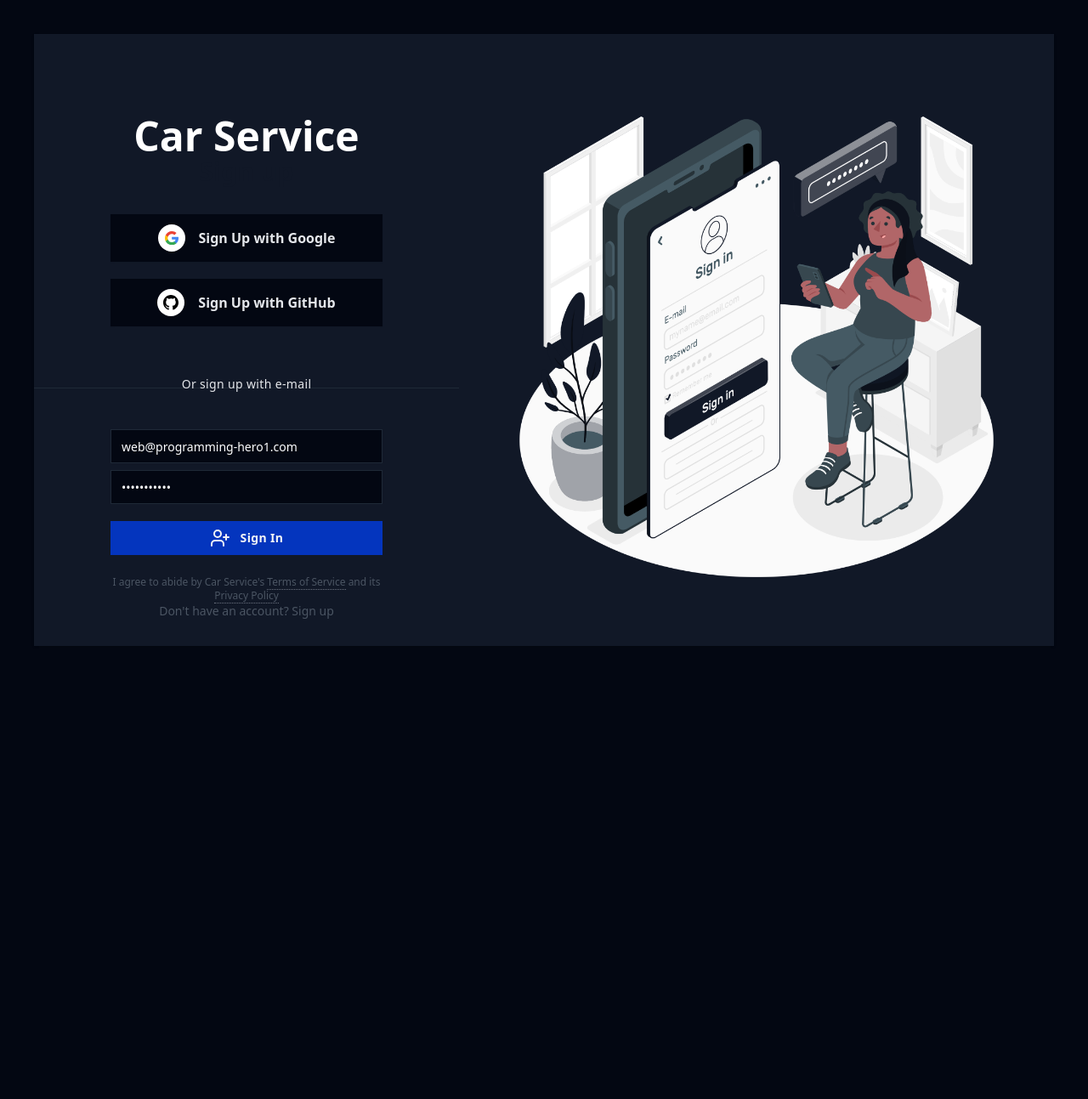
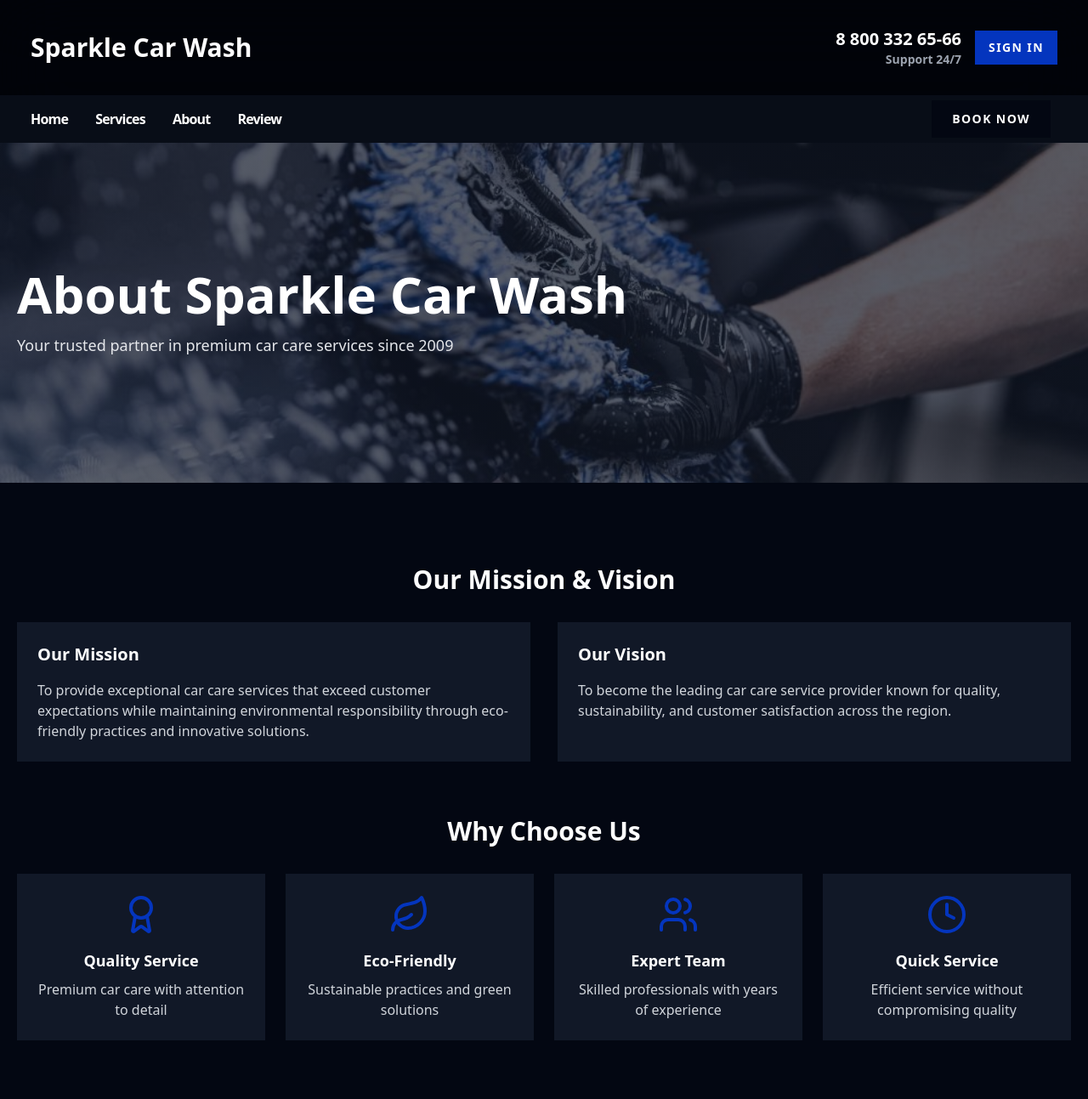
Before and after one commit to the-pujon/car-service-frontend, a React (Vite) app: page /about in a window 1280 px wide. Before the commit this address led to /auth/signin. Shown: the top 1293 px of the page at 85% size. Before the commit the page ends 800 px from the top, so only its background shows below. Built offline with nearby package versions, Linux system fonts and the light colour scheme; no server answers.

Commit message:
about page updated

```diff
--- a/src/components/home/About.tsx
+++ b/src/components/home/About.tsx
@@ -3,6 +3,7 @@ import { CheckCircle,PhoneCall } from "lucide-react";
 import hero1 from "../../assets/heroImage/hero4.jpg";
 import hero2 from "../../assets/heroImage/hero5.jpeg";
 import { Button } from "../ui/button";
+import { Link } from "react-router-dom";
 
 const About = () => {
     return (
@@ -99,8 +100,11 @@ const About = () => {
                         initial={{ y: 20,opacity: 0 }}
                         animate={{ y: 0,opacity: 1 }}
                         transition={{ duration: 0.5,delay: 0.9 }}
-                        className="flex flex-col lg:flex-row gap-10 sm:items-center"
+                        className="flex flex-col lg:flex-row gap-4 sm:items-center"
                     >
+                        <Button asChild className="bg-foreground text-white font-bold hover:text-black">
+                            <Link to="/about">Learn More</Link>
+                        </Button>
                         <Button className="bg-foreground text-white font-bold hover:text-black">
                             Book Now
                         </Button>
--- a/src/components/layout/MainLayout.tsx
+++ b/src/components/layout/MainLayout.tsx
@@ -1,8 +1,12 @@
-import { Outlet } from "react-router-dom"
+import { Outlet,useLocation } from "react-router-dom"
 import Navbar from "./Navbar"
 import Footer from "./Footer"
+import { useEffect } from "react";
 
 const MainLayout = () => {
+
+
+
     return (
         <div className="bg-background min-h-screen text-white">
             <Navbar />
@@ -35,7 +39,7 @@ const MainLayout = () => {
                     }
                     className="bg-foreground/30 inset-x-0 -z-10 top-1/2 left-[30%] xl:left-1/3  w-[50rem] h-[30rem] blur-3xl fixed -translate-y-1/2  flex justify-center"></div>*/}
 
-                <div className="z-10">
+                <div className="z-10 min-h-screen">
                     <Outlet />
                 </div>
             </div>
--- /dev/null
+++ b/src/pages/About/About.tsx
@@ -0,0 +1,151 @@
+import { motion } from 'framer-motion';
+import { Award,Clock,Users,Leaf,MapPin,Phone,Mail } from 'lucide-react';
+import aboutHero from '@/assets/heroImage/hero4.jpg';
+import { Button } from '@/components/ui/button';
+import { Link } from 'react-router-dom';
+
+const About = () => {
+    const containerVariants = {
+        hidden: { opacity: 0 },
+        visible: {
+            opacity: 1,
+            transition: {
+                staggerChildren: 0.2
+            }
+        }
+    };
+
+    const itemVariants = {
+        hidden: { y: 20,opacity: 0 },
+        visible: {
+            y: 0,
+            opacity: 1,
+            transition: { duration: 0.5 }
+        }
+    };
+
+    return (
+        <div className="min-h-screen">
+            {/* Hero Section */}
+            <motion.section
+                initial={{ opacity: 0 }}
+                animate={{ opacity: 1 }}
+                className="relative h-[40vh] md:h-[50vh] overflow-hidden"
+            >
+                <div
+                    className="absolute inset-0 bg-cover bg-center"
+                    style={{
+                        backgroundImage: `linear-gradient(rgba(17, 24, 39, 0.7), rgba(17, 24, 39, 0.7)), url(${aboutHero})`,
+                    }}
+                />
+                <div className="wrapper relative h-full flex items-center">
+                    <motion.div
+                        initial={{ y: 20,opacity: 0 }}
+                        animate={{ y: 0,opacity: 1 }}
+                        transition={{ duration: 0.5 }}
+                        className="max-w-3xl"
+                    >
+                        <h1 className="text-4xl md:text-5xl lg:text-6xl font-bold text-white mb-4">
+                            About Sparkle Car Wash
+                        </h1>
+                        <p className="text-lg text-gray-200">
+                            Your trusted partner in premium car care services since 2009
+                        </p>
+                    </motion.div>
+                </div>
+            </motion.section>
+
+            {/* Main Content */}
+            <motion.div
+                className="wrapper py-16 md:py-24"
+                variants={containerVariants}
+                initial="hidden"
+                animate="visible"
+            >
+                {/* Mission & Vision */}
+                <motion.div variants={itemVariants} className="mb-16">
+                    <h2 className="text-3xl font-bold mb-8 text-center">Our Mission & Vision</h2>
+                    <div className="grid md:grid-cols-2 gap-8">
+                        <div className="bg-primary-foreground p-6 rounded-lg">
+                            <h3 className="text-xl font-semibold mb-4">Our Mission</h3>
+                            <p className="text-gray-300">
+                                To provide exceptional car care services that exceed customer expectations while maintaining
+                                environmental responsibility through eco-friendly practices and innovative solutions.
+                            </p>
+                        </div>
+                        <div className="bg-primary-foreground p-6 rounded-lg">
+                            <h3 className="text-xl font-semibold mb-4">Our Vision</h3>
+                            <p className="text-gray-300">
+                                To become the leading car care service provider known for quality, sustainability,
+                                and customer satisfaction across the region.
+                            </p>
+                        </div>
+                    </div>
+                </motion.div>
+
+                {/* Key Features */}
+                <motion.div variants={itemVariants} className="mb-16">
+                    <h2 className="text-3xl font-bold mb-8 text-center">Why Choose Us</h2>
+                    <div className="grid sm:grid-cols-2 lg:grid-cols-4 gap-6">
+                        {[
+                            { icon: Award,title: "Quality Service",desc: "Premium car care with attention to detail" },
+                            { icon: Leaf,title: "Eco-Friendly",desc: "Sustainable practices and green solutions" },
+                            { icon: Users,title: "Expert Team",desc: "Skilled professionals with years of experience" },
+                            { icon: Clock,title: "Quick Service",desc: "Efficient service without compromising quality" }
+                        ].map((feature,index) => (
+                            <div key={index} className="bg-primary-foreground p-6 rounded-lg text-center">
+                                <feature.icon className="w-12 h-12 mx-auto mb-4 text-foreground" />
+                                <h3 className="text-lg font-semibold mb-2">{feature.title}</h3>
+                                <p className="text-gray-300">{feature.desc}</p>
+                            </div>
+                        ))}
+                    </div>
+                </motion.div>
+
+                {/* Contact Information */}
+                <motion.div variants={itemVariants} className="mb-16">
+                    <h2 className="text-3xl font-bold mb-8 text-center">Contact Us</h2>
+                    <div className="grid md:grid-cols-3 gap-6">
+                        <div className="flex items-center gap-4">
+                            <MapPin className="w-8 h-8 text-foreground" />
+                            <div>
+                                <h3 className="font-semibold">Location</h3>
+                                <p className="text-gray-300">123 Wash Street, City, State 12345</p>
+                            </div>
+                        </div>
+                        <div className="flex items-center gap-4">
+                            <Phone className="w-8 h-8 text-foreground" />
+                            <div>
+                                <h3 className="font-semibold">Phone</h3>
+                                <p className="text-gray-300">(555) 123-4567</p>
+                            </div>
+                        </div>
+                        <div className="flex items-center gap-4">
+                            <Mail className="w-8 h-8 text-foreground" />
+                            <div>
+                                <h3 className="font-semibold">Email</h3>
+                                <p className="text-gray-300">info@sparklecarwash.com</p>
+                            </div>
+                        </div>
+                    </div>
+                </motion.div>
+
+                {/* CTA Section */}
+                <motion.div
+                    variants={itemVariants}
+                    className="text-center bg-primary-foreground p-8 rounded-lg"
+                >
+                    <h2 className="text-2xl font-bold mb-4">Ready to Experience Our Service?</h2>
+                    <p className="text-gray-300 mb-6">
+                        Book your appointment today and give your car the care it deserves.
+                    </p>
+                    <Button asChild className="button">
+                        <Link to="/services">Book Now</Link>
+                    </Button>
+                </motion.div>
+            </motion.div>
+        </div>
+    );
+};
+
+export default About;
--- a/src/routes/ProtectedRoute.tsx
+++ b/src/routes/ProtectedRoute.tsx
@@ -1,5 +1,6 @@
 import { selectCurrentUser,signOut,useCurrentToken } from '@/redux/features/auth/authSlice';
 import { useAppDispatch,useAppSelector } from '@/redux/hook';
+import { isTokenExpired } from '@/utils/isTokenExpired';
 import { ReactNode } from 'react';
 import { Navigate } from 'react-router-dom';
 
@@ -10,15 +11,22 @@ type TProtectedRoute = {
 
 const ProtectedRoute = ({ children,role }: TProtectedRoute) => {
     const token = useAppSelector(useCurrentToken);
+    const expiredToken = isTokenExpired(token);
 
     const user = useAppSelector(selectCurrentUser);
 
     const dispatch = useAppDispatch();
 
+    if (expiredToken) {
+        dispatch(signOut());
+        return <Navigate to="/auth/signin" replace={true} />;
+    }
+
     if (role !== undefined && role !== user?.role) {
         dispatch(signOut());
         return <Navigate to="/auth/signin" replace={true} />;
     }
+
     if (!token) {
         return <Navigate to="/auth/signin" replace={true} />;
     }
--- a/src/routes/routes.tsx
+++ b/src/routes/routes.tsx
@@ -19,6 +19,7 @@ import BookingFail from "@/pages/Booking/BookingFail";
 import RedirectHandler from "@/pages/Booking/RedirectHandler";
 import ProtectedRoute from "./ProtectedRoute";
 import Review from "@/pages/Review/Review";
+import About from "@/pages/About/About";
 
 const router = createBrowserRouter([
     {
@@ -62,6 +63,10 @@ const router = createBrowserRouter([
                 path: 'review',
                 element: <Review />
 
+            },
+            {
+                path: 'about',
+                element: <About />
             }
         ]
 
```
